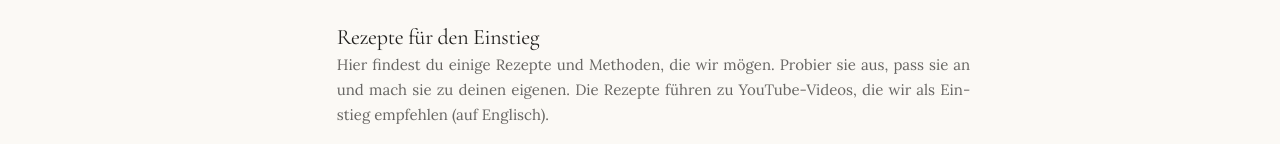
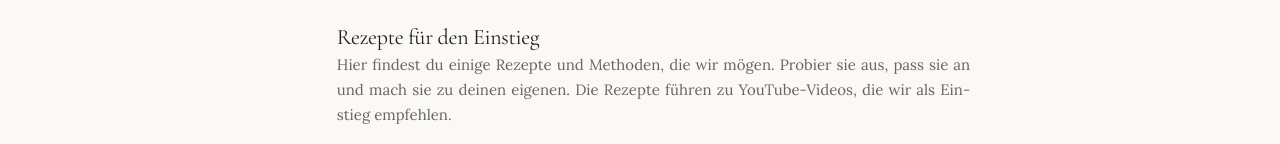
Before and after one commit to geckocoffees-gif/geckocoffee, a plain HTML site: page de/guia-del-cafe.html in a window 1280 px wide. Shown: the part 3696-3840 px from the top of the page. Drawn offline with nearby package versions, Linux system fonts and the light colour scheme; grey boxes are pictures that could not be loaded.

Commit message:
Remove unverified language note on guide videos
Co-Authored-By: Claude Sonnet 5.5 <noreply@anthropic.com>
Claude-Session: https://claude.ai/code/session_01AKmPVi2yAbs8GhRYV9K1WU

```diff
--- a/de/guia-del-cafe.html
+++ b/de/guia-del-cafe.html
@@ -506,7 +506,7 @@ textarea.input { min-height: 90px; resize: vertical; }
 
         <div style="margin-top:var(--space-6)">
           <h3 style="margin:0 0 4px; font-family:var(--font-heading); font-size:22px; font-weight:400">Rezepte für den Einstieg</h3>
-          <p style="margin:0 0 var(--space-4); font-size:15px; line-height:1.65; color:color-mix(in srgb, var(--color-text) 68%, transparent); max-width:68ch">Hier findest du einige Rezepte und Methoden, die wir mögen. Probier sie aus, pass sie an und mach sie zu deinen eigenen. Die Rezepte führen zu YouTube-Videos, die wir als Einstieg empfehlen (auf Englisch).</p>
+          <p style="margin:0 0 var(--space-4); font-size:15px; line-height:1.65; color:color-mix(in srgb, var(--color-text) 68%, transparent); max-width:68ch">Hier findest du einige Rezepte und Methoden, die wir mögen. Probier sie aus, pass sie an und mach sie zu deinen eigenen. Die Rezepte führen zu YouTube-Videos, die wir als Einstieg empfehlen.</p>
 
           <div style="display:grid; grid-template-columns:repeat(auto-fit, minmax(120px, 1fr)); gap:var(--space-4)">
 
```
